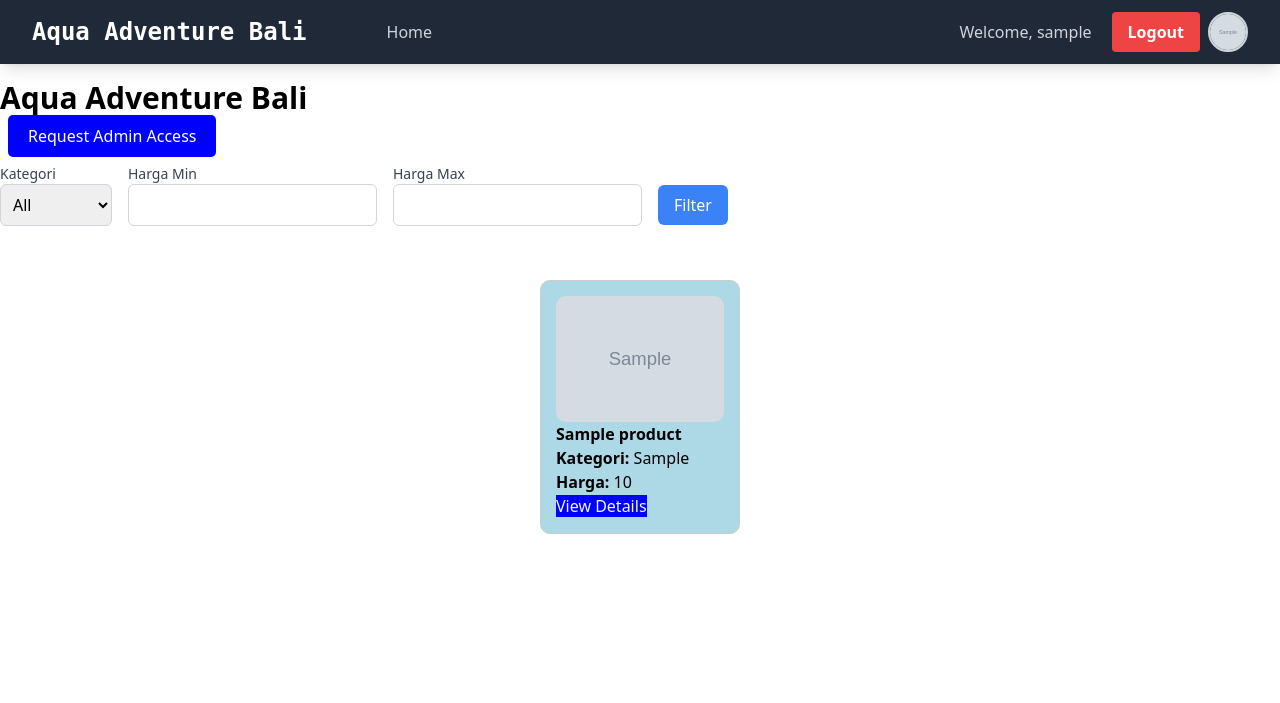
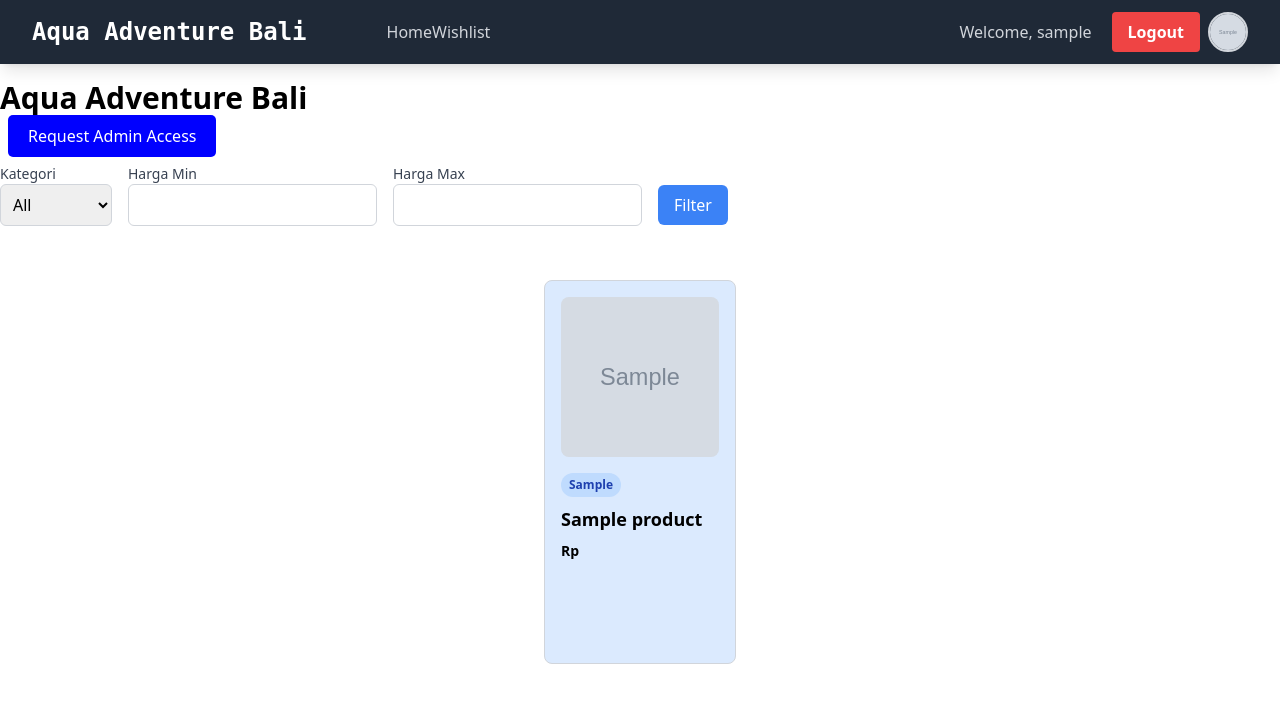
Before and after one commit to PBP24E06/aquaadventurebali, a Django app: page / in a window 1280 px wide. Shown: the top 703 px of the page. Run offline with Django 5.2, Linux system fonts and the light colour scheme; a user stored in the database is signed in; tables that the repository leaves empty hold one stand-in row (values such as "Sample post"); grey boxes marked "Sample" are stand-in pictures; some libraries are stand-ins or nearby versions.

Commit message:
wishlist

```diff
--- a/main/templates/card_product.html
+++ b/main/templates/card_product.html
@@ -1,7 +1,14 @@
-<div style="border: 1px solid #ccc; border-radius: 10px; padding: 15px; margin: 10px; width: 200px; background-color: lightblue;">
-    <img src="{{ data.gambar }}" alt="{{ data.name }}" style="width: 100%; height: auto; border-radius: 10px;">
-    <h3><strong>{{ data.name }}</strong></h3>
-    <p><strong>Kategori:</strong> {{ data.kategori }}</p>
-    <p><strong>Harga:</strong> {{ data.harga }}</p>
-    <a href="{% url 'main:product_detail' data.id %}" class="btn btn-primary" style="background-color: blue; color: aliceblue;">View Details</a>
-</div>
+<a href="{% url 'main:product_detail' data.id %}">
+    <div class="w-48 h-96 border border-solid border-gray-300 rounded-lg p-4 m-2.5 bg-blue-100 flex flex-col">
+        <div class="h-40 overflow-hidden rounded-lg mb-4">
+            <img src="{{ data.gambar }}" alt="{{ data.name }}" class="w-full h-full object-cover">
+        </div>
+        <div class="flex flex-col">
+            <div class="bg-blue-200 text-blue-800 text-xs font-semibold px-2 py-1 rounded-full w-fit mb-2">
+                {{ data.kategori }}
+            </div>
+            <h3 class="font-bold text-lg mb-2 line-clamp-2">{{ data.name }}</h3>
+            <p class="text-sm mt-auto font-bold font-sans">Rp {{ data.formatted_harga}}</p>
+        </div>
+    </div>
+</a>
--- a/main/templates/product_detail.html
+++ b/main/templates/product_detail.html
@@ -26,6 +26,9 @@
                 <a href="{% url 'main:checkout' data.pk %}" style="text-decoration: none;">
                     <button style="background-color: #28a745; color: white; padding: 12px 20px; border: none; border-radius: 5px; cursor: pointer; font-size: 1em; font-weight: bold;">Checkout</button>
                 </a>
+                <a href="{% url 'main:add_wishlist' data.pk %}" style="text-decoration: none;">
+                    <button style="background-color: #28a745; color: white; padding: 12px 20px; border: none; border-radius: 5px; cursor: pointer; font-size: 1em; font-weight: bold;">Wishlist</button>
+                </a>
                 <button style="background-color: #ffc107; color: white; padding: 12px 20px; border: none; border-radius: 5px; cursor: pointer; font-size: 1em; font-weight: bold;">Complain</button>
             </div>
 
--- a/main/urls.py
+++ b/main/urls.py
@@ -1,6 +1,6 @@
 from django.contrib import admin
 from django.urls import path
-from main.views import show_main, login_user, logout_user, register, checkout, request_admin, show_json, create_product, delete_product, edit_product, all_review, request_admin, create_review, product_detail, profile_view, edit_profile
+from main.views import show_main, login_user, logout_user, register, checkout, request_admin, show_json, create_product, delete_product, edit_product, all_review, request_admin, create_review, product_detail, profile_view, edit_profile, show_wishlist, add_wishlist, delete_wishlist, filter_wishlist
 
 
 app_name = "main"
@@ -21,4 +21,8 @@
     path('product-detail/<uuid:id>', product_detail, name='product_detail'),
     path('profile/', profile_view, name='profile'),
     path('edit_profile/', edit_profile, name='edit_profile'),
+    path('wishlist/', show_wishlist, name='show_wishlist'),
+    path('filter_wishlist/', filter_wishlist, name='filter_wishlist'),
+    path('delete_wishlist/<uuid:id>', delete_wishlist, name='delete_wishlist'),
+    path('add_wishlist/<uuid:id>', add_wishlist, name='add_wishlist'),
 ]
--- a/main/views.py
+++ b/main/views.py
@@ -12,7 +12,7 @@
 from django.views.decorators.csrf import csrf_exempt
 from django.views.decorators.http import require_POST
 from django.utils.html import strip_tags
-from main.models import Product, UserProfile, Review
+from main.models import Product, UserProfile, Review, Wishlist
 from main.forms import ReviewForm, UserProfileForm
 
 
@@ -257,3 +257,50 @@
         form = UserProfileForm(instance=profile)
 
     return render(request, 'edit_profile.html', {'form': form})
+
+@login_required
+def show_wishlist(request):
+    wishlists = Wishlist.objects.filter(user=request.user)
+
+    context = {
+       "products": wishlists,
+       "category_list": ['Aksesoris','Boots','Camera','Fin','Fins','Glove','Gloves', 'Hood','Jacket','Mask','Others','Pants','Regulator','Snorkel','Socks','Wetsuit']
+    }
+
+    return render(request, "wishlist.html", context)
+
+@csrf_exempt
+def filter_wishlist(request):
+    wishlists = Wishlist.objects.filter(user=request.user)
+
+    #Filtering by category
+    kategori = request.GET.get('kategori', '')
+    if kategori:
+      wishlists = wishlists.filter(product__kategori=kategori)
+
+    product_ids = wishlists.values_list('product', flat=True)
+    products = Product.objects.filter(id__in=product_ids)
+
+    data = products
+    print(data)
+    return HttpResponse(serializers.serialize("json", data), content_type="application/json")
+
+def delete_wishlist(request, id):
+    product = Product.objects.get(pk=id)
+    user = request.user
+    wishlist = Wishlist.objects.get(product=product, user=user)
+    wishlist.delete()
+    return HttpResponseRedirect(reverse('main:show_wishlist'))
+
+def add_wishlist(request, id):
+    product = Product.objects.get(pk=id)
+    user = request.user
+    try:
+      wishlist = Wishlist.objects.get(product=product, user=user)
+    except Wishlist.DoesNotExist:
+      wishlist = Wishlist(product=product, user=user)
+      wishlist.save()
+      print(f'Created new wishlist item for product ID: {wishlist.product.id}')
+    else:
+      print(f'Found existing wishlist item for product ID: {wishlist.product.id}')
+    return HttpResponseRedirect(reverse('main:product_detail', args=[id]))
--- a/templates/navbar.html
+++ b/templates/navbar.html
@@ -8,6 +8,11 @@
         <div class="hidden md:flex items-center space-x-8">
             <a href="{% url 'main:show_main' %}"><h1 class="text-center text-gray-300 hover:text-white">Home</h4></a>
         </div>
+        {% if user.is_authenticated %}
+          <div class="hidden md:flex items-center space-x-8">
+            <a href="{% url 'main:show_wishlist' %}"><h1 class="text-center text-gray-300 hover:text-white">Wishlist</h4></a>
+          </div>
+        {% endif %}
 
 
         <div class="hidden md:flex items-center ml-auto space-x-4">
```
Also changed, not shown: main/templates/wishlist.html (added, +102 -0 lines).
